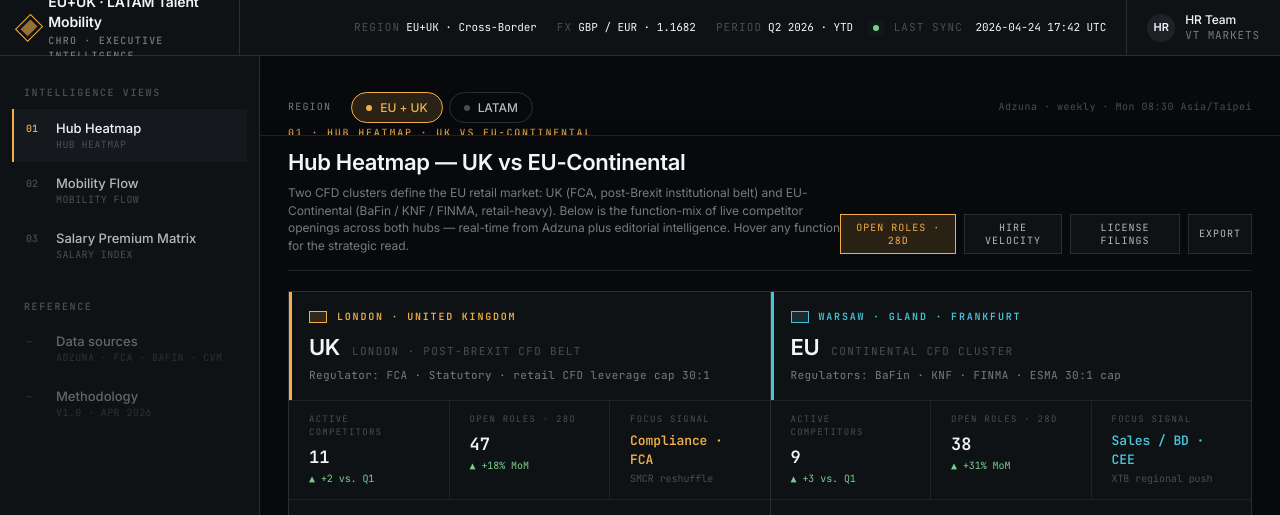
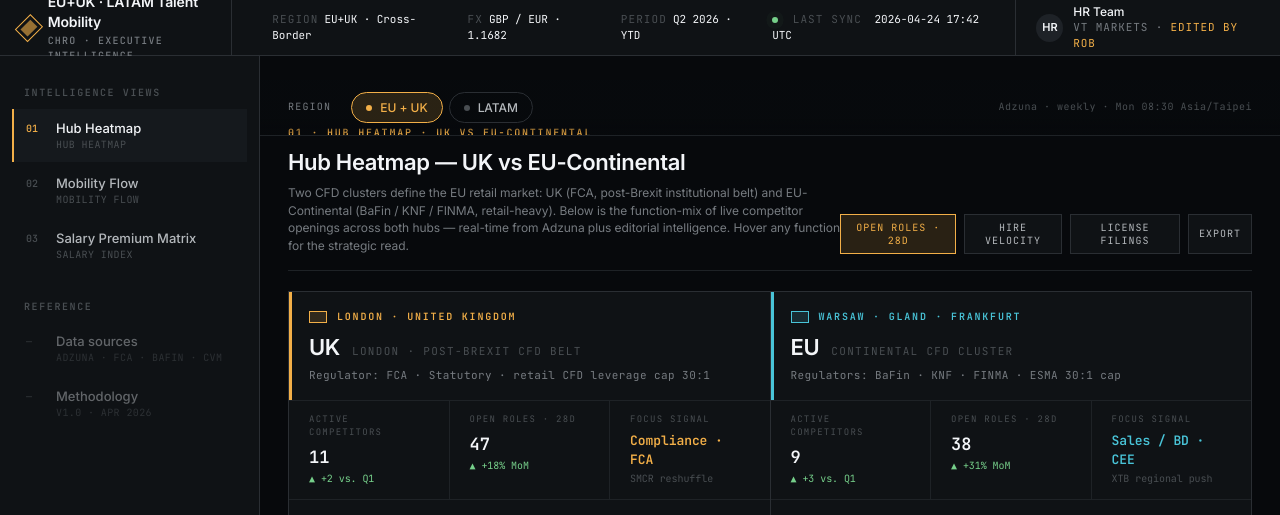
Before and after one commit to RC77928/eu-latam-talent-intel, a plain HTML site: page index.html in a window 1280 px wide. Shown: the top 515 px of the page. Drawn offline with Linux system fonts and the light colour scheme.

Commit message:
chore(brand): add "Edited by Rob" credit to header user pill
Co-Authored-By: Claude Opus 4.7 <noreply@anthropic.com>

```diff
--- a/index.html
+++ b/index.html
@@ -1516,7 +1516,7 @@
       <div class="hd__avatar">HR</div>
       <div>
         <div style="font-size:12px;font-weight:500">HR Team</div>
-        <div class="hd__role">VT Markets</div>
+        <div class="hd__role">VT Markets · <span style="color:var(--amber)">Edited by Rob</span></div>
       </div>
     </div>
   </header>
```
